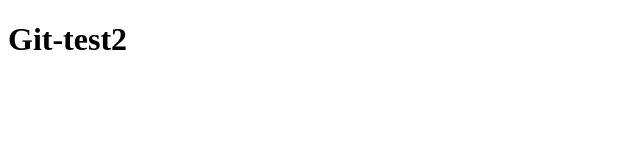
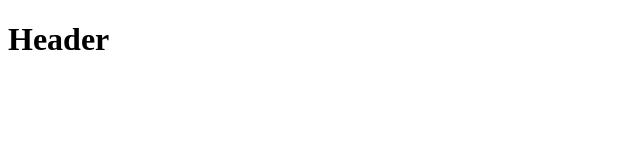
Before and after one commit to alexfront01/git-test2, a plain HTML site: page index.html in a window 1280 px wide. Shown: the whole page, without its empty margins (0-640 px from the left). Drawn offline with Linux system fonts and the light colour scheme.

Commit message:
develop header

```diff
--- a/index.html
+++ b/index.html
@@ -6,7 +6,9 @@
     <title>Git-test2</title>
 </head>
 <body>
-    <h1>Git-test2</h1>
+    <header>
+        <h1>Header</h1>
+    </header>
     <script src="index.js"></script>
 </body>
 </html>
--- a/index.js
+++ b/index.js
@@ -1,5 +1 @@
 console.log('Hello World');
-
-console.error('error');
-
-console.log('Привет друг!');
```
